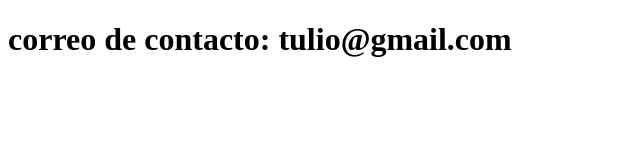
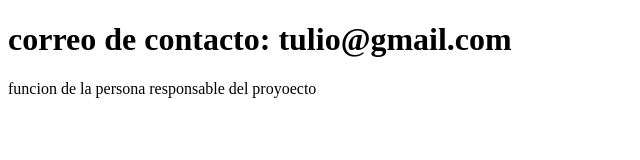
Before and after one commit to lorstomOrac/sistema-de-registro, a plain HTML site: page contacto.html in a window 1280 px wide. Shown: the whole page, without its empty margins (0-640 px from the left). Drawn offline with Linux system fonts and the light colour scheme.

Commit message:
actualizacion del archivo contacto.html

```diff
--- a/contacto.html
+++ b/contacto.html
@@ -7,5 +7,6 @@
 </head>
 <body>
     <h1>correo de contacto: tulio@gmail.com</h1>
+    <p>funcion de la persona responsable del proyoecto</p>
 </body>
 </html>
```
